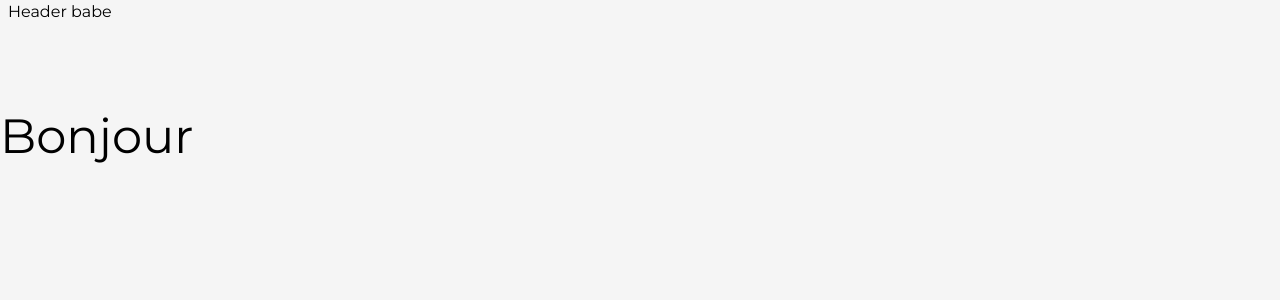
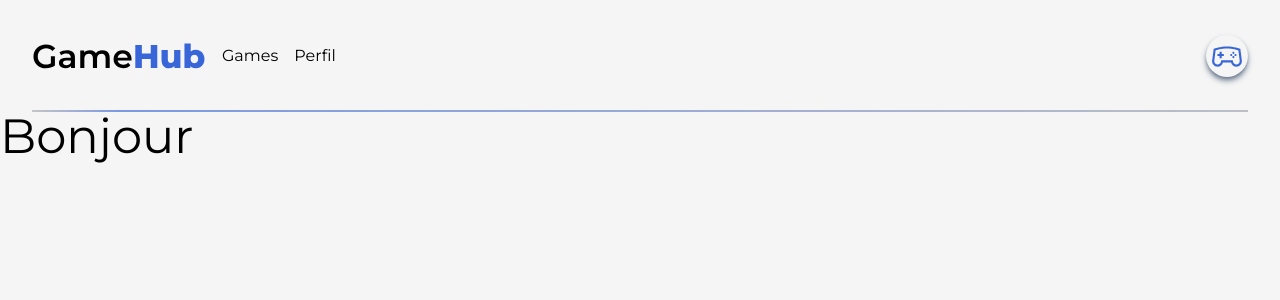
Before and after one commit to luhoro/gamehub, a Next.js app: page / in a window 1280 px wide. Shown: the top 300 px of the page. Built offline with nearby package versions, Linux system fonts and the light colour scheme.

Commit message:
Feat: Header component

```diff
--- a/src/app/globals.css
+++ b/src/app/globals.css
@@ -5,3 +5,12 @@
 body {
   background-color: #F5F5F5;
 }
+
+.line{
+  position: absolute;
+  bottom: 0;
+  content: "";
+  background: linear-gradient(90deg, #c5c5c5 0%, #7b99e4 7%, #bcbfc6 100%);
+  width: 100%;
+  height: 2px;
+}
--- a/src/app/page.tsx
+++ b/src/app/page.tsx
@@ -1,5 +1,3 @@
-import Head from "next/head";
-
 export default function Home() {
   return (
     <div className="">
--- a/src/components/header/page.tsx
+++ b/src/components/header/page.tsx
@@ -1,9 +1,41 @@
-import React from 'react'
+import logoImg from "../../../public/logo.svg"
+import Image from "next/image"
+import Link from "next/link"
+
+import { LiaGamepadSolid } from "react-icons/lia"
 
 const Header = () => {
   return (
-    <header className='max-w-screen-lg h-28 px-2 '>
-      <p>Header babe</p>
+    <header className="h-28 px-8">
+      <div className="h-full relative max-w-screen-xl mx-auto flex justify-center sm:justify-between items-center">
+        <nav className="flex justify-center items-center gap-4">
+          <Link href="/">
+            <Image
+              src={logoImg}
+              alt="Logo do site GameHub"
+              quality={100}
+              priority={true}
+              className="w-full"
+            />
+          </Link>
+
+          <Link href="/">
+            Games
+            </Link>
+
+          <Link href="/profile">
+            Perfil
+          </Link>
+        </nav>
+
+        <div className="hidden sm:flex rounded-full p-1 shadow-md shadow-slate-500">
+          <Link href="/profile">
+            <LiaGamepadSolid size={34} color="#3865d7" />
+          </Link>
+        </div>
+
+        <div className="line"></div>
+      </div>
     </header>
   )
 }
```
